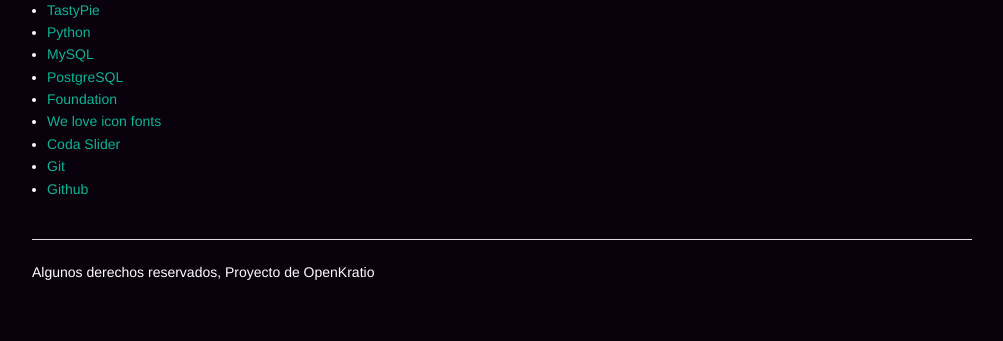
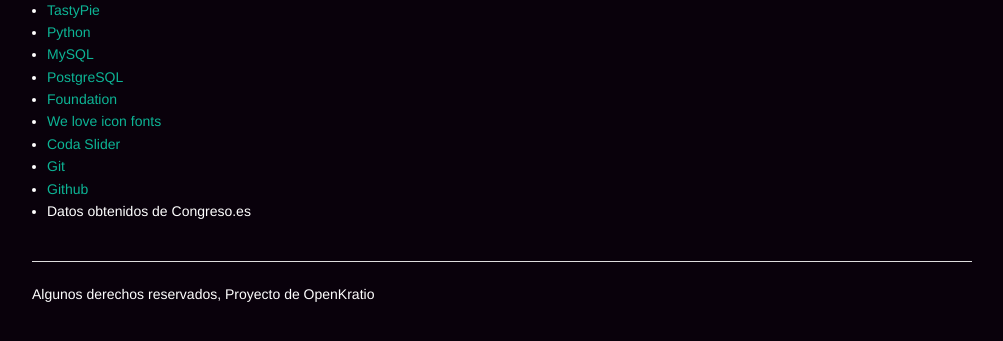
Before and after one commit to openkratio/proyecto-colibri, a Django app: template colibri/templates/main/thanks.html in a window 1280 px wide. Shown: the part 142-483 px from the top of the page, without its empty margins (138-1141 px from the left). Run offline with Django 3.2, Linux system fonts and the light colour scheme; the template is opened without the code that fills it, so the values that code supplies are empty; some libraries are stand-ins or nearby versions; some web fonts are replaced.

Commit message:
Añadiendo referencia a Congreso.es

```diff
--- a/colibri/templates/main/thanks.html
+++ b/colibri/templates/main/thanks.html
@@ -14,7 +14,8 @@
         <li><a href="http://weloveiconfonts.com" target="_blank">We love icon fonts</a></li>
         <li><a href="https://github.com/KevinBatdorf/codaslider" target="_blank">Coda Slider</a></li>
 		<li><a href="http://git-scm.com/" target="_blank">Git</a></li>
-		<li><a href="http://github.com/" target="_blank">Github</a></li>
+        <li><a href="http://github.com/" target="_blank">Github</a></li>
+        <li>Datos obtenidos de Congreso.es</li>
       </ul>
     </div>
 
```
